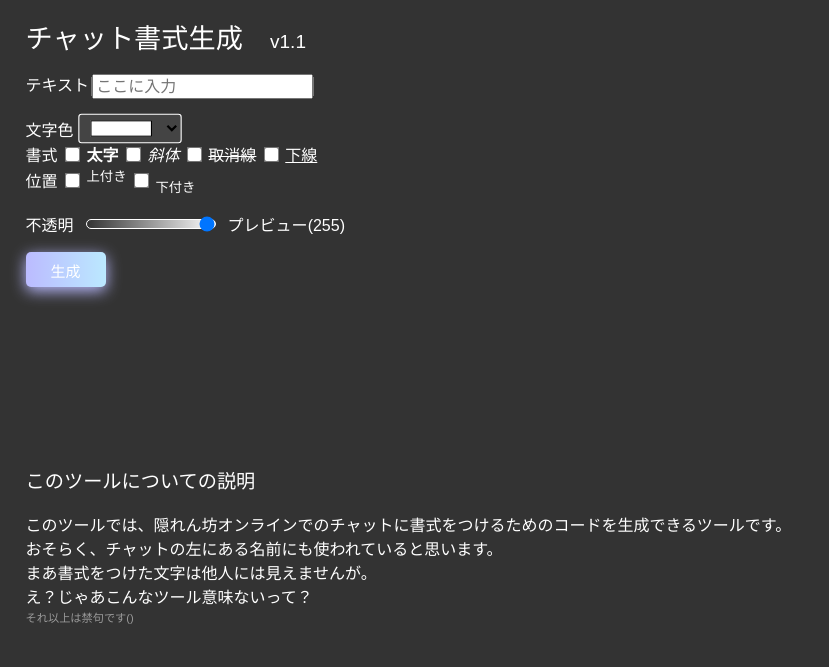
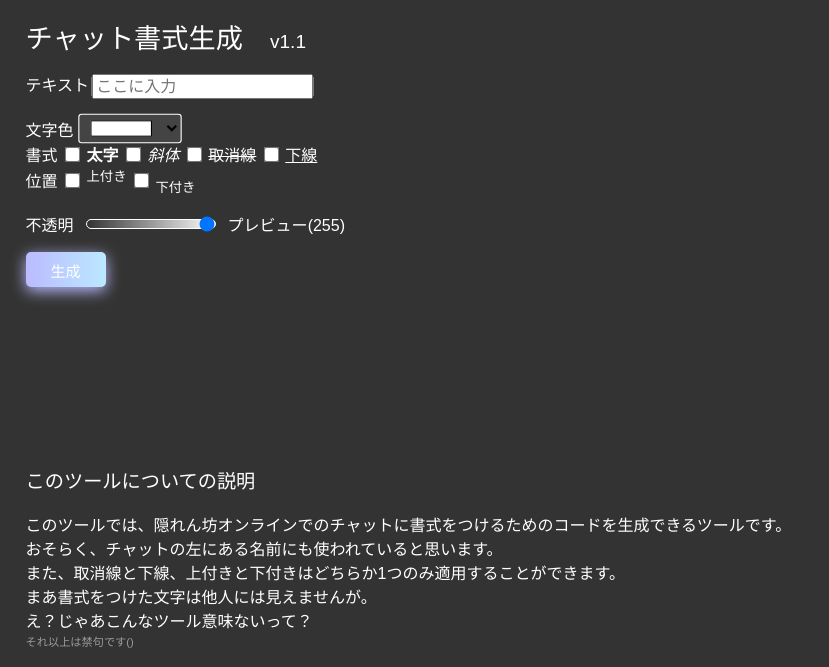
Before and after one commit to fish-hell/hideio-format, a plain HTML site: page index.html in a window 1280 px wide. Shown: the top 667 px of the page, without its empty margins (0-829 px from the left). Drawn offline with Linux system fonts and the light colour scheme.

Commit message:
Update index.html

```diff
--- a/index.html
+++ b/index.html
@@ -1,4 +1,3 @@
-
 <!DOCTYPE html>
 <html lang="ja">
 <head>
@@ -207,6 +206,7 @@
     <p><span style="font-size: 1.2em;">このツールについての説明</span><br><br>
     このツールでは、隠れん坊オンラインでのチャットに書式をつけるためのコードを生成できるツールです。<br>
     おそらく、チャットの左にある名前にも使われていると思います。<br>
+    また、取消線と下線、上付きと下付きはどちらか1つのみ適用することができます。<br>
     まあ書式をつけた文字は他人には見えませんが。<br>
     え？じゃあこんなツール意味ないって？<br>
     <span style="font-size: 0.7em; opacity: 0.5;" >それ以上は禁句です()</span></p>
```
